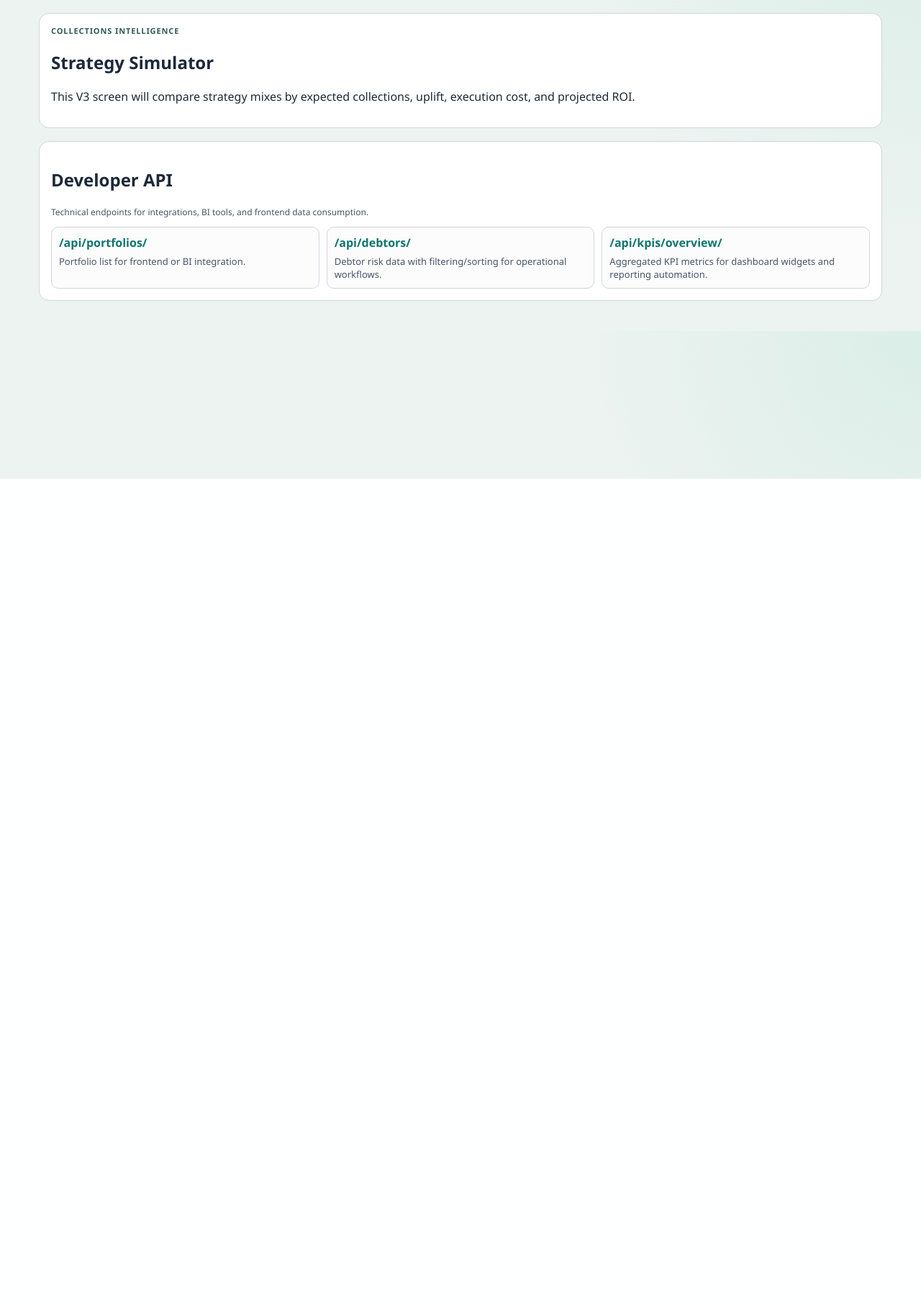
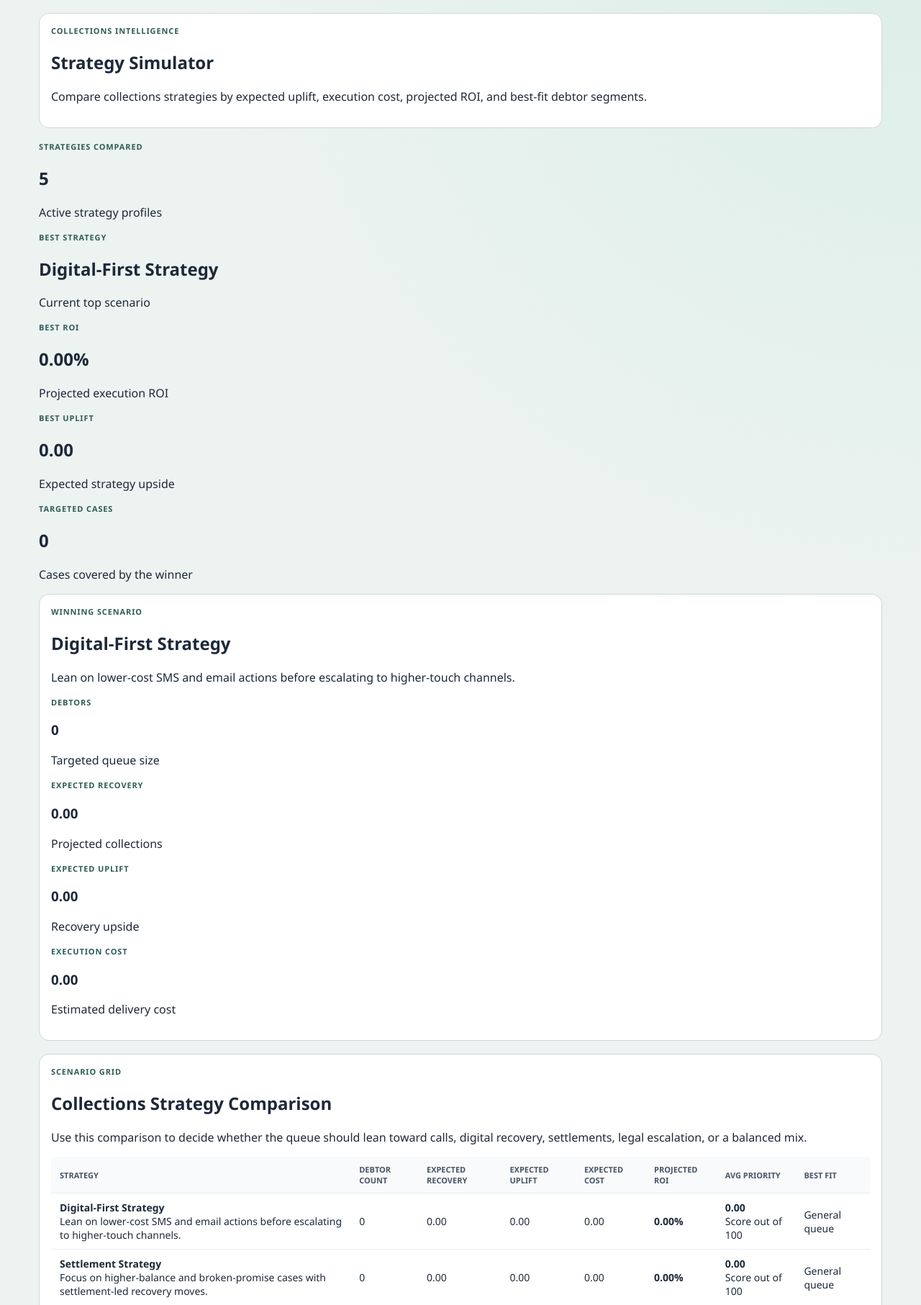
Before and after one commit to vegaFlex/debt-risk-intelligence-hub, a Django app: page /strategy/simulator/ in a window 1280 px wide. Shown: the part 135-1948 px from the top of the page at 72% size. Before the commit the page ends 800 px from the top, so only its background shows below. Run offline with Django 5.2, Linux system fonts and the light colour scheme; tables that the repository leaves empty hold one stand-in row (values such as "Sample post").

Commit message:
feat: add strategy simulator

```diff
--- a/apps/strategy/services.py
+++ b/apps/strategy/services.py
@@ -303,3 +303,113 @@ def build_collector_queue(*, portfolio=None):
         'queue_rows': queue_rows,
         'collector_cards': collector_cards,
     }
+
+
+
+def build_strategy_simulator(*, portfolio=None):
+    workspace = build_strategy_workspace(portfolio=portfolio)
+    recommendations = workspace['recommendations']
+
+    strategy_profiles = [
+        {
+            'key': 'call_first',
+            'label': 'Call-First Strategy',
+            'description': 'Push high-touch phone outreach on the most recoverable and urgent cases first.',
+            'target_actions': {'Call'},
+            'uplift_multiplier': Decimal('1.12'),
+            'cost_per_case': Decimal('4.00'),
+        },
+        {
+            'key': 'digital_first',
+            'label': 'Digital-First Strategy',
+            'description': 'Lean on lower-cost SMS and email actions before escalating to higher-touch channels.',
+            'target_actions': {'SMS', 'Email'},
+            'uplift_multiplier': Decimal('0.95'),
+            'cost_per_case': Decimal('1.50'),
+        },
+        {
+            'key': 'settlement_first',
+            'label': 'Settlement Strategy',
+            'description': 'Focus on higher-balance and broken-promise cases with settlement-led recovery moves.',
+            'target_actions': {'Settlement Offer'},
+            'uplift_multiplier': Decimal('1.28'),
+            'cost_per_case': Decimal('7.50'),
+        },
+        {
+            'key': 'legal_escalation',
+            'label': 'Legal Escalation Strategy',
+            'description': 'Escalate the hardest late-stage cases where standard contact channels have little traction.',
+            'target_actions': {'Legal Review'},
+            'uplift_multiplier': Decimal('1.20'),
+            'cost_per_case': Decimal('12.00'),
+        },
+        {
+            'key': 'balanced_mix',
+            'label': 'Balanced Mixed Strategy',
+            'description': 'Blend direct outreach, digital recovery, and targeted settlement actions across the queue.',
+            'target_actions': {'Call', 'SMS', 'Email', 'Settlement Offer'},
+            'uplift_multiplier': Decimal('1.08'),
+            'cost_per_case': Decimal('3.80'),
+        },
+    ]
+
+    strategy_rows = []
+    for profile in strategy_profiles:
+        targeted = [
+            item for item in recommendations
+            if item['recommended_action_label'] in profile['target_actions']
+        ]
+        if not targeted and profile['key'] == 'balanced_mix':
+            targeted = recommendations[: min(20, len(recommendations))]
+
+        debtor_count = len(targeted)
+        base_uplift = sum((item['expected_uplift_amount'] for item in targeted), Decimal('0.00'))
+        expected_total_uplift = _round_money(base_uplift * profile['uplift_multiplier'])
+        expected_cost = _round_money(Decimal(debtor_count) * profile['cost_per_case'])
+        expected_total_recovery = _round_money(sum((item['payments_total'] + item['expected_uplift_amount'] for item in targeted), Decimal('0.00')) + expected_total_uplift)
+
+        expected_roi = Decimal('0.00')
+        if expected_cost > 0:
+            expected_roi = _round_metric(((expected_total_uplift - expected_cost) / expected_cost) * Decimal('100'))
+
+        avg_priority = _round_metric(sum((item['priority_score'] for item in targeted), Decimal('0.00')) / debtor_count) if debtor_count else Decimal('0.00')
+
+        best_fit = []
+        for action_label in profile['target_actions']:
+            action_count = sum(1 for item in targeted if item['recommended_action_label'] == action_label)
+            if action_count:
+                best_fit.append(f'{action_label} ({action_count})')
+
+        strategy_rows.append({
+            'key': profile['key'],
+            'label': profile['label'],
+            'description': profile['description'],
+            'debtor_count': debtor_count,
+            'expected_total_recovery': expected_total_recovery,
+            'expected_total_recovery_display': _format_compact_money(expected_total_recovery),
+            'expected_total_uplift': expected_total_uplift,
+            'expected_total_uplift_display': _format_compact_money(expected_total_uplift),
+            'expected_cost': expected_cost,
+            'expected_cost_display': _format_compact_money(expected_cost),
+            'expected_roi': expected_roi,
+            'avg_priority_score': avg_priority,
+            'best_fit_segments': best_fit or ['General queue'],
+            'top_cases': targeted[:5],
+        })
+
+    strategy_rows.sort(key=lambda item: (item['expected_roi'], item['expected_total_uplift']), reverse=True)
+
+    winner = strategy_rows[0] if strategy_rows else None
+    simulator_summary = {
+        'strategy_count': len(strategy_rows),
+        'best_strategy': winner['label'] if winner else 'No strategy',
+        'best_roi': winner['expected_roi'] if winner else Decimal('0.00'),
+        'best_uplift_display': winner['expected_total_uplift_display'] if winner else '0.00',
+        'targeted_cases': winner['debtor_count'] if winner else 0,
+    }
+
+    return {
+        'simulator_summary': simulator_summary,
+        'strategy_rows': strategy_rows,
+        'winner': winner,
+    }
--- a/apps/strategy/templates/strategy/simulator.html
+++ b/apps/strategy/templates/strategy/simulator.html
@@ -6,6 +6,156 @@
 <section class="page-header card">
   <p class="eyebrow">Collections Intelligence</p>
   <h1>Strategy Simulator</h1>
-  <p class="muted-copy">This V3 screen will compare strategy mixes by expected collections, uplift, execution cost, and projected ROI.</p>
+  <p class="muted-copy">Compare collections strategies by expected uplift, execution cost, projected ROI, and best-fit debtor segments.</p>
+</section>
+
+<section class="insight-grid">
+  <article class="summary-card">
+    <p class="eyebrow">Strategies Compared</p>
+    <h2>{{ simulator_summary.strategy_count }}</h2>
+    <p class="metric-subtitle">Active strategy profiles</p>
+  </article>
+  <article class="summary-card">
+    <p class="eyebrow">Best Strategy</p>
+    <h2>{{ simulator_summary.best_strategy }}</h2>
+    <p class="metric-subtitle">Current top scenario</p>
+  </article>
+  <article class="summary-card">
+    <p class="eyebrow">Best ROI</p>
+    <h2>{{ simulator_summary.best_roi }}%</h2>
+    <p class="metric-subtitle">Projected execution ROI</p>
+  </article>
+  <article class="summary-card">
+    <p class="eyebrow">Best Uplift</p>
+    <h2>{{ simulator_summary.best_uplift_display }}</h2>
+    <p class="metric-subtitle">Expected strategy upside</p>
+  </article>
+  <article class="summary-card">
+    <p class="eyebrow">Targeted Cases</p>
+    <h2>{{ simulator_summary.targeted_cases }}</h2>
+    <p class="metric-subtitle">Cases covered by the winner</p>
+  </article>
+</section>
+
+{% if winner %}
+<section class="card">
+  <div class="section-heading">
+    <div>
+      <p class="eyebrow">Winning Scenario</p>
+      <h2>{{ winner.label }}</h2>
+      <p class="muted-copy">{{ winner.description }}</p>
+    </div>
+  </div>
+  <div class="mini-stat-grid">
+    <article class="mini-stat-card">
+      <p class="eyebrow">Debtors</p>
+      <h3>{{ winner.debtor_count }}</h3>
+      <p class="metric-subtitle">Targeted queue size</p>
+    </article>
+    <article class="mini-stat-card">
+      <p class="eyebrow">Expected Recovery</p>
+      <h3>{{ winner.expected_total_recovery_display }}</h3>
+      <p class="metric-subtitle">Projected collections</p>
+    </article>
+    <article class="mini-stat-card">
+      <p class="eyebrow">Expected Uplift</p>
+      <h3>{{ winner.expected_total_uplift_display }}</h3>
+      <p class="metric-subtitle">Recovery upside</p>
+    </article>
+    <article class="mini-stat-card">
+      <p class="eyebrow">Execution Cost</p>
+      <h3>{{ winner.expected_cost_display }}</h3>
+      <p class="metric-subtitle">Estimated delivery cost</p>
+    </article>
+  </div>
+</section>
+{% endif %}
+
+<section class="card">
+  <div class="section-heading">
+    <div>
+      <p class="eyebrow">Scenario Grid</p>
+      <h2>Collections Strategy Comparison</h2>
+      <p class="muted-copy">Use this comparison to decide whether the queue should lean toward calls, digital recovery, settlements, legal escalation, or a balanced mix.</p>
+    </div>
+  </div>
+  <div class="table-shell">
+    <table class="data-table">
+      <thead>
+        <tr>
+          <th>Strategy</th>
+          <th>Debtor Count</th>
+          <th>Expected Recovery</th>
+          <th>Expected Uplift</th>
+          <th>Expected Cost</th>
+          <th>Projected ROI</th>
+          <th>Avg Priority</th>
+          <th>Best Fit</th>
+        </tr>
+      </thead>
+      <tbody>
+        {% for row in strategy_rows %}
+          <tr>
+            <td>
+              <strong>{{ row.label }}</strong><br>
+              <span class="table-subtitle">{{ row.description }}</span>
+            </td>
+            <td>{{ row.debtor_count }}</td>
+            <td>{{ row.expected_total_recovery_display }}</td>
+            <td>{{ row.expected_total_uplift_display }}</td>
+            <td>{{ row.expected_cost_display }}</td>
+            <td><strong>{{ row.expected_roi }}%</strong></td>
+            <td>
+              <strong>{{ row.avg_priority_score }}</strong><br>
+              <span class="table-subtitle">Score out of 100</span>
+            </td>
+            <td>{{ row.best_fit_segments|join:', ' }}</td>
+          </tr>
+        {% empty %}
+          <tr>
+            <td colspan="8">No strategy scenarios are available yet.</td>
+          </tr>
+        {% endfor %}
+      </tbody>
+    </table>
+  </div>
+</section>
+
+<section class="card">
+  <div class="section-heading">
+    <div>
+      <p class="eyebrow">Top Cases In Winning Strategy</p>
+      <h2>Lead Action List</h2>
+      <p class="muted-copy">A quick look at the debtors most directly affected by the current winning strategy.</p>
+    </div>
+  </div>
+  <div class="table-shell">
+    <table class="data-table">
+      <thead>
+        <tr>
+          <th>Debtor</th>
+          <th>Action</th>
+          <th>Priority</th>
+          <th>Expected Uplift</th>
+          <th>Outstanding</th>
+        </tr>
+      </thead>
+      <tbody>
+        {% for item in winner.top_cases %}
+          <tr>
+            <td>{{ item.debtor.full_name }}</td>
+            <td>{{ item.recommended_action_label }}</td>
+            <td>{{ item.priority_score }}</td>
+            <td>{{ item.expected_uplift_amount_display }}</td>
+            <td>{{ item.outstanding_total_display }}</td>
+          </tr>
+        {% empty %}
+          <tr>
+            <td colspan="5">No cases are currently attached to the winning strategy.</td>
+          </tr>
+        {% endfor %}
+      </tbody>
+    </table>
+  </div>
 </section>
 {% endblock %}
--- a/apps/strategy/views.py
+++ b/apps/strategy/views.py
@@ -1,7 +1,7 @@
 from django.utils.decorators import method_decorator
 from django.views.generic import TemplateView
 
-from apps.strategy.services import build_collector_queue, build_strategy_workspace
+from apps.strategy.services import build_collector_queue, build_strategy_simulator, build_strategy_workspace
 from apps.users.decorators import viewer_or_manager_or_admin_required
 
 
@@ -28,3 +28,8 @@ class CollectionsQueueView(TemplateView):
 @method_decorator(viewer_or_manager_or_admin_required, name='dispatch')
 class CollectionsSimulatorView(TemplateView):
     template_name = 'strategy/simulator.html'
+
+    def get_context_data(self, **kwargs):
+        context = super().get_context_data(**kwargs)
+        context.update(build_strategy_simulator())
+        return context
```
Also changed, not shown: apps/strategy/tests.py (+48 -1 lines).
